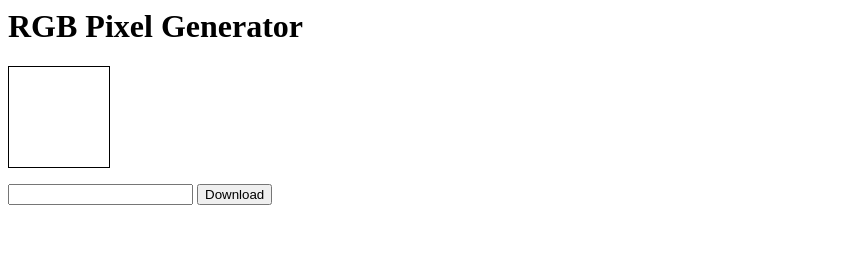
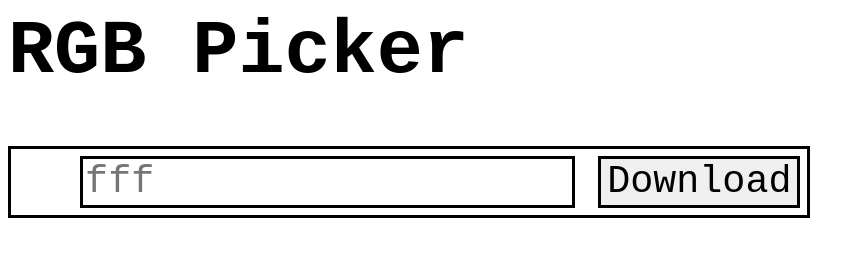
Before and after one commit to garylkz/colors, a plain HTML site: page color.html in a window 1280 px wide. Shown: the whole page, without its empty margins (0-865 px from the left). Drawn offline with Linux system fonts and the light colour scheme.

Commit message:
Dynamic stuff

```diff
--- a/color.html
+++ b/color.html
@@ -1,15 +1,33 @@
 <html>
     <head>
-        <title>RGB Pixel Generator</title>
+        <title>Colors</title>
+        <style>
+            body, input {
+                font-size: 3vw;
+                font-family: monospace;
+            }
+
+            div, input {
+                border: medium solid;
+            }
+
+            div {
+                display: inline-block;
+                padding: 0.3ch;
+                padding-left: 3ch;
+            }
+        </style>
     </head>
     <body>
-        <h1>RGB Pixel Generator</h1>
-        <canvas id="c" width="1" height="1" style="border:1px solid #000; width:100; height:100;"></canvas>
-        <p>
-            <input id="h" oninput="fill()">
+        <h1>RGB Picker</h1>
+        <div id="div">
+            <input id="i" class="i" maxlength="6" oninput="onInput()" placeholder="fff">
             <input type="button" onclick="download()" value="Download">
+        </div>
+        <p hidden>
+            <canvas id="c"></canvas>
+            <a id="d"></a>
         </p>
-        <a id="d" hidden></a>
     </body>
     <script src="script.js" type="text/javascript"></script>
 </html>
--- a/script.js
+++ b/script.js
@@ -1,15 +1,31 @@
-const c = document.getElementById('c');
-const h = document.getElementById('h');
-const d = document.getElementById('d');
+const div = document.getElementById('div'); // body
+const i = document.getElementById('i'); // input
+const c = document.getElementById('c'); // canvas
+const d = document.getElementById('d'); // download
 
-function fill() {
-    var ctx = c.getContext('2d');
-    ctx.fillStyle = '#' + h.value;
-    ctx.fillRect(0, 0, 1, 1);
+function fill(rgb) {
+    var _c = c.getContext('2d');
+    _c.fillStyle = rgb;
+    _c.fillRect(0, 0, 1, 1);
+}
+
+function onInput() {
+    var l = i.value.length;
+    // i.style.width = ((l < 3) ? 4 : l + 1) +'ch';
+    var rgb = (l != 0 && l % 3 == 0) ? '#' + i.value : 'white';
+    div.style.background = rgb;
+    fill(rgb);
 }
 
 function download() {
+    var l = i.value.length;
+    if (l % 3 != 0) {
+        alert('Input is not hex.');
+        return;
+    }
     d.href = c.toDataURL();
-    d.download = h.value.toLowerCase() + '.png';
+    d.download = '#' + ((l == 0) ? 'fff' : i.value.toLowerCase()) + '.png';
     d.click();
 }
+
+fill('white');
```
